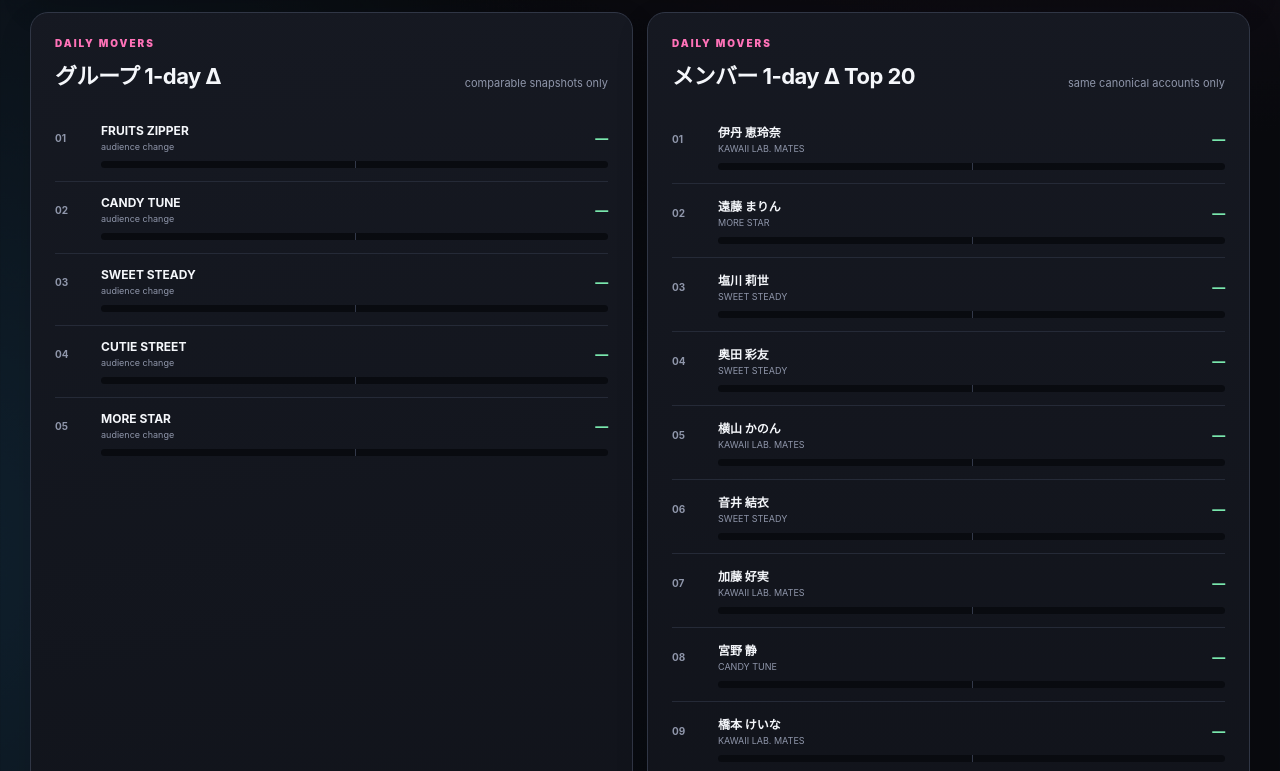
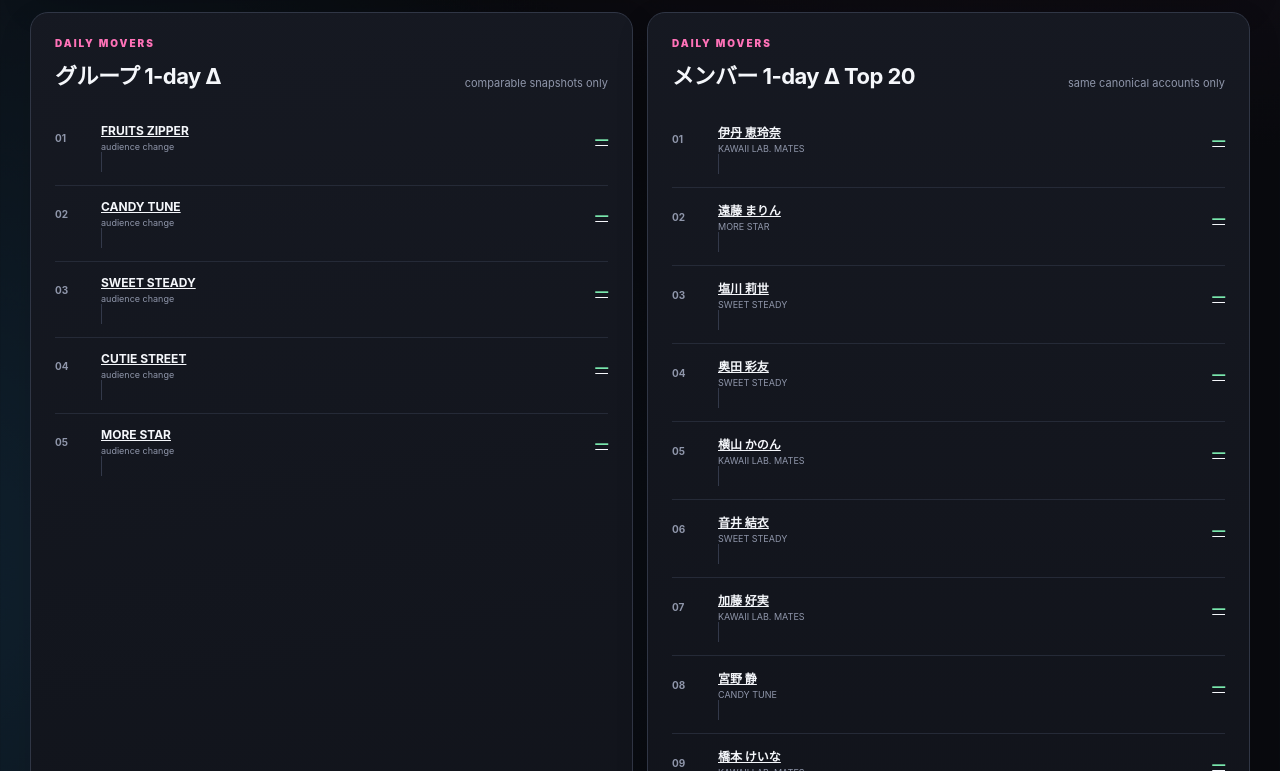
Before and after one commit to ProtChan/kawaii-lab-stats, a Next.js app: page /rankings in a window 1280 px wide. Shown: the part 869-1640 px from the top of the page. Built offline with nearby package versions, Linux system fonts and the light colour scheme.

Commit message:
Separate member name links from analysis links

```diff
--- a/components/delta-bar-list.tsx
+++ b/components/delta-bar-list.tsx
@@ -2,6 +2,7 @@
 
 export type DeltaBarItem = {
   href: string;
+  labelHref?: string;
   label: string;
   sub?: string;
   value: number | null;
@@ -18,16 +19,16 @@
         const width = item.value != null && maxAbs > 0 ? (Math.abs(item.value) / maxAbs) * 50 : 0;
         const left = item.value != null && item.value < 0 ? 50 - width : 50;
         return (
-          <Link href={item.href} className="barRankRow" key={`${item.href}-${item.label}`}>
+          <div className="barRankRow" key={`${item.href}-${item.label}`}>
             <div className="barRankTop">
               <b>{String(index + 1).padStart(2, "0")}</b>
-              <div><strong>{item.label}</strong>{item.sub ? <small>{item.sub}</small> : null}</div>
-              <em className={item.value != null && item.value < 0 ? "deltaNegative" : "deltaPositive"}>{fmt(item.value)}</em>
+              <div><strong><Link className="entityNameLink" href={item.labelHref ?? item.href}>{item.label}</Link></strong>{item.sub ? <small>{item.sub}</small> : null}</div>
+              <Link className="barValueLink" href={item.href} aria-label={`${item.label}の分析を開く`}><em className={item.value != null && item.value < 0 ? "deltaNegative" : "deltaPositive"}>{fmt(item.value)}</em></Link>
             </div>
-            <div className="deltaTrack" aria-label={`${item.label} 前日比 ${fmt(item.value)}`}>
+            <Link className="deltaTrack" href={item.href} aria-label={`${item.label} 前日比 ${fmt(item.value)}`}>
               {item.value != null ? <i className={item.value < 0 ? "negative" : "positive"} style={{ width: `${width}%`, left: `${left}%` }} /> : null}
-            </div>
-          </Link>
+            </Link>
+          </div>
         );
       })}
     </div>
```
